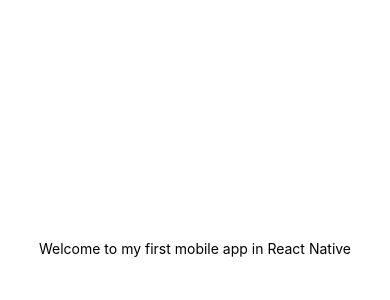
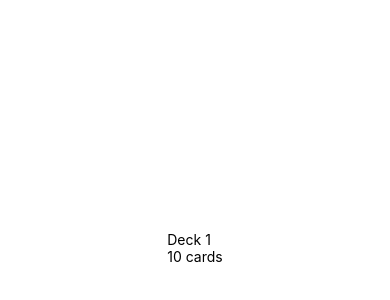
Before and after one commit to sahinaksoy/udacity-react-native-mobile-flashcards, a React Native app: screen / in a window 390 px wide. Shown: the part 174-474 px from the top of the page. Built offline with nearby package versions, Linux system fonts and the light colour scheme.

Commit message:
feat: create deck component

```diff
--- a/App.js
+++ b/App.js
@@ -1,11 +1,12 @@
-import { StatusBar } from 'expo-status-bar';
-import React from 'react';
-import { StyleSheet, Text, View } from 'react-native';
+import { StatusBar } from "expo-status-bar";
+import React from "react";
+import { StyleSheet, Text, View } from "react-native";
+import Deck from "./components/Deck";
 
 export default function App() {
   return (
     <View style={styles.container}>
-      <Text>Welcome to my first mobile app in React Native</Text>
+      <Deck />
       <StatusBar style="auto" />
     </View>
   );
@@ -14,8 +15,8 @@
 const styles = StyleSheet.create({
   container: {
     flex: 1,
-    backgroundColor: '#fff',
-    alignItems: 'center',
-    justifyContent: 'center',
+    backgroundColor: "#fff",
+    alignItems: "center",
+    justifyContent: "center",
   },
 });
--- /dev/null
+++ b/components/Deck.js
@@ -0,0 +1,17 @@
+import React from "react";
+import { View, Text } from "react-native";
+
+const Deck = (props) => {
+  return (
+    <View>
+      <View>
+        <Text>Deck 1</Text>
+      </View>
+      <View>
+        <Text>10 cards</Text>
+      </View>
+    </View>
+  );
+};
+
+export default Deck;
```
